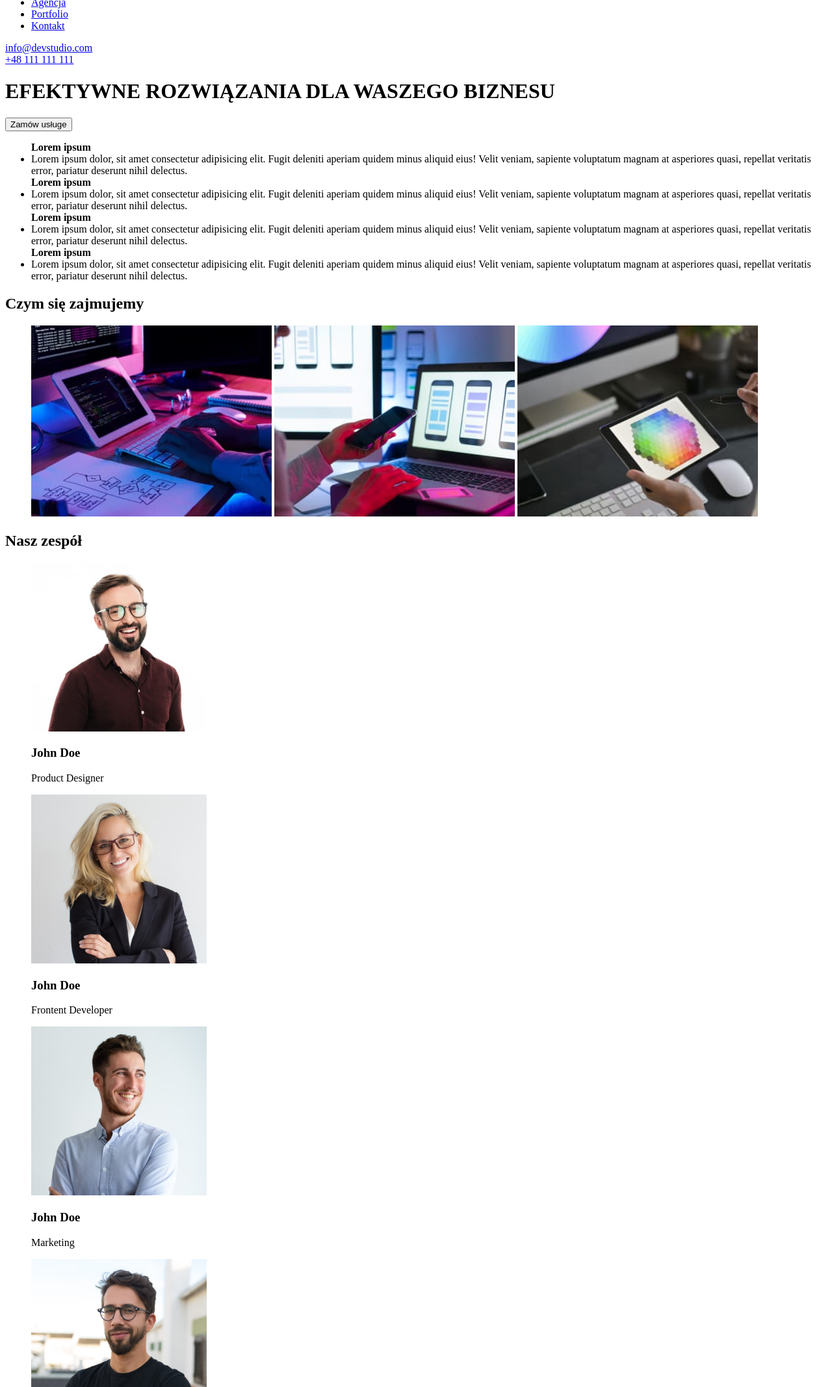
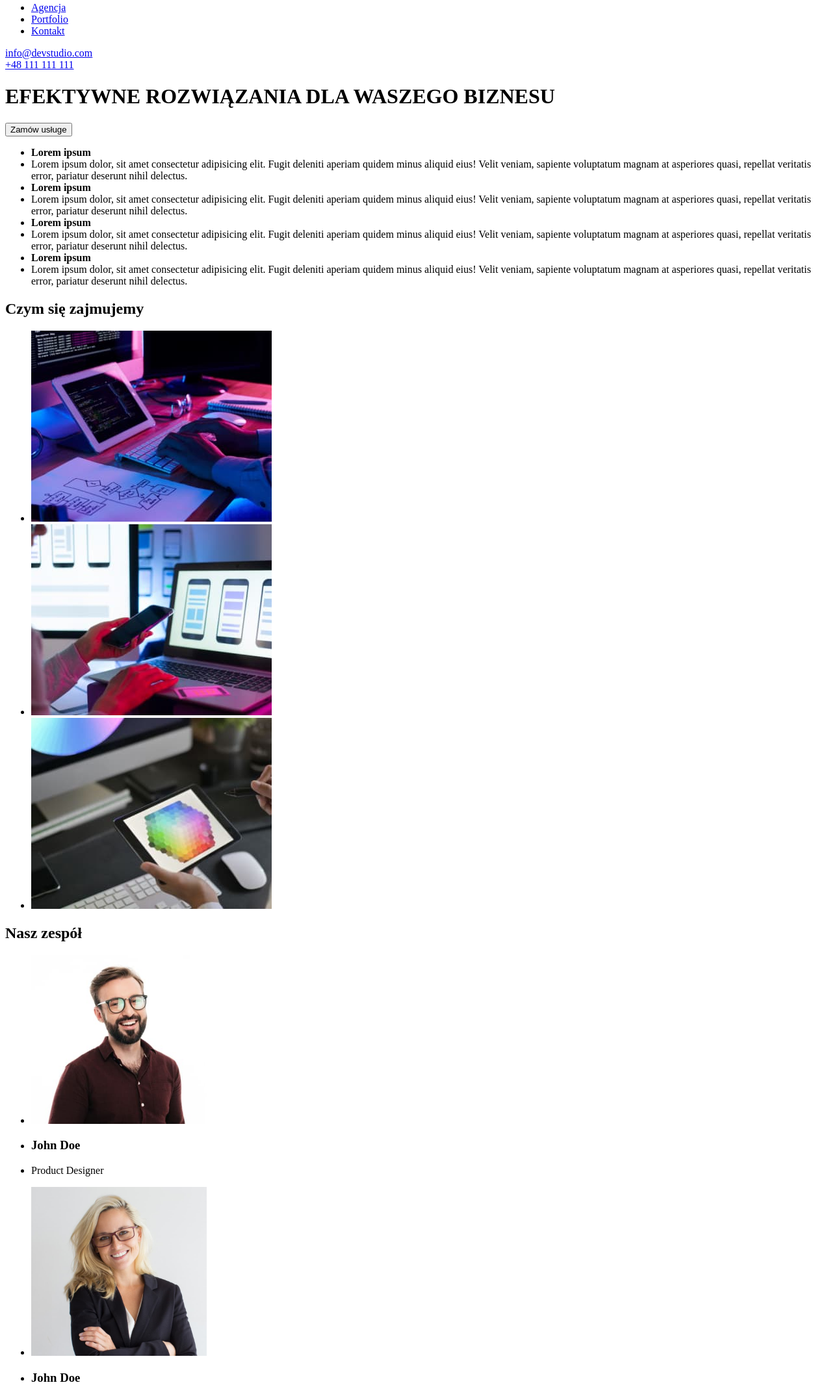
Before and after one commit to IzabelaSkrzynecka/goit-markup-hw-01, a plain HTML site: page index.html in a window 1280 px wide. Shown: the part 39-2174 px from the top of the page at 65% size. Drawn offline with Linux system fonts and the light colour scheme.

Commit message:
poprawa
uporządkowanie listy, podział na sekcje

```diff
--- a/index.html
+++ b/index.html
@@ -8,9 +8,9 @@
   </head>
   <body>
     <header>
-      <nav>
-        <ul>
           <a href="WebStudio"> WebStudio</a>
+          <nav>
+<ul>
           <li><a href="Agencja">Agencja</a></li>
           <li><a href="Portfolio">Portfolio</a></li>
           <li><a href="Kontakt">Kontakt</a></li>
@@ -21,42 +21,48 @@
     </header>
 <body>
   <main>
+    <div>
 <h1>EFEKTYWNE ROZWIĄZANIA DLA WASZEGO BIZNESU</h1>
-<button>Zamów usługe</button>
+<button type="button">Zamów usługe</button>
 <ul>
-  <span><b>Lorem ipsum</b><span>
+  <li> <span><b>Lorem ipsum</b><span></li>
   <li>Lorem ipsum dolor, sit amet consectetur adipisicing elit. Fugit deleniti aperiam quidem minus aliquid eius! Velit veniam, sapiente voluptatum magnam at asperiores quasi, repellat veritatis error, pariatur deserunt nihil delectus.</li>
-  <span><b>Lorem ipsum</b>
+ <li> <span><b>Lorem ipsum</b></li>
   <li>Lorem ipsum dolor, sit amet consectetur adipisicing elit. Fugit deleniti aperiam quidem minus aliquid eius! Velit veniam, sapiente voluptatum magnam at asperiores quasi, repellat veritatis error, pariatur deserunt nihil delectus.</li>
-  <span><b>Lorem ipsum</b>
+ <li> <span><b>Lorem ipsum</b></li>
   <li>Lorem ipsum dolor, sit amet consectetur adipisicing elit. Fugit deleniti aperiam quidem minus aliquid eius! Velit veniam, sapiente voluptatum magnam at asperiores quasi, repellat veritatis error, pariatur deserunt nihil delectus.</li>
-  <span><b>Lorem ipsum</b>
+  <li> <span><b>Lorem ipsum</b> </li>
   <li>Lorem ipsum dolor, sit amet consectetur adipisicing elit. Fugit deleniti aperiam quidem minus aliquid eius! Velit veniam, sapiente voluptatum magnam at asperiores quasi, repellat veritatis error, pariatur deserunt nihil delectus.</li>
   </ul>
+</div>
+
+ <div>
   <h2>Czym się zajmujemy</h2>
 <ul>
-  <img src="images/programmer-working.jpg" alt="programmer-working" width="370" height="294">
-  <img src="images/web-ui-designer.jpg" alt="web-ui-designer" width="370" height="294">
-  <img src="images/creative-artist-design.jpg" alt="creative-artist-design" width="370" height="294">
+ <li> <img src="images/programmer-working.jpg" alt="programmer-working" width="370" height="294"></li>
+  <li><img src="images/web-ui-designer.jpg" alt="web-ui-designer" width="370" height="294"></li>
+  <li><img src="images/creative-artist-design.jpg" alt="creative-artist-design" width="370" height="294"></li>
 </ul>
+</div>
+<div>
   <h2>Nasz zespół</h2>
   <ul>
-  <img src="images/man-in-brown-shirt.jpg" alt="man-in-brown-shirt" width="270" height="260">
-  <h3>John Doe</h3>
-  <p>Product Designer</p>
-  <img src="images/woman-in-glasses.jpg" alt="woman-in-glasses" width="270" height="260">
-  <h3>John Doe</h3>
-  <p>Frontent Developer</p>
-  <img src="images/man-in-blue-shirt.jpg" alt="man-in-blue-shirt" width="270" height="260">
-  <h3>John Doe</h3>
-  <p>Marketing</p>
-  <img src="images/man-in-black-t-shirt.jpg" alt="man-in-black-t-shirt" width="270" height="260">
-  <h3>John Doe</h3>
-  <p>Ul Designer</p>
+  <li> <img src="images/man-in-brown-shirt.jpg" alt="man-in-brown-shirt" width="270" height="260"></li>
+  <li><h3>John Doe</h3> </li>
+  <li><p>Product Designer</p></li>
+  <li><img src="images/woman-in-glasses.jpg" alt="woman-in-glasses" width="270" height="260"></li>
+  <li><h3>John Doe</h3> </li>
+  <li><p>Frontent Developer</p></li>
+  <li><img src="images/man-in-blue-shirt.jpg" alt="man-in-blue-shirt" width="270" height="260"></li>
+  <li><h3>John Doe</h3> </li>
+  <li> <p>Marketing</p></li>
+    <li><img src="images/man-in-black-t-shirt.jpg" alt="man-in-black-t-shirt" width="270" height="260"></li>
+      <li><h3>John Doe</h3> </li>
+        <li><p>Ul Designer</p></li>
 </ul>
+</div>
 </main>
 </body>
-
 
        <footer>
         <a href="WebStudio"> WebStudio</a>
```
